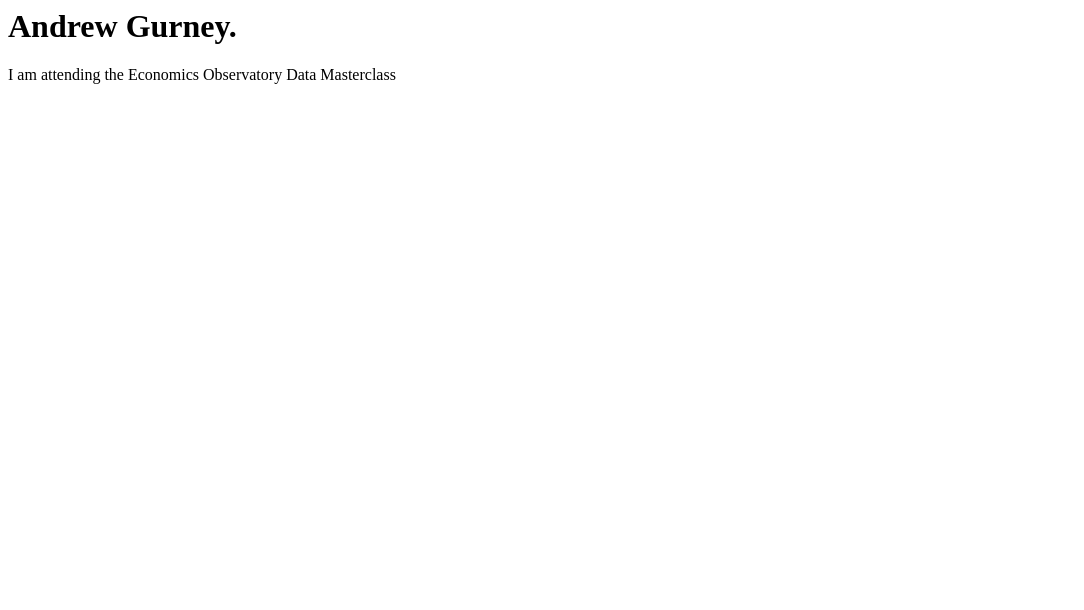
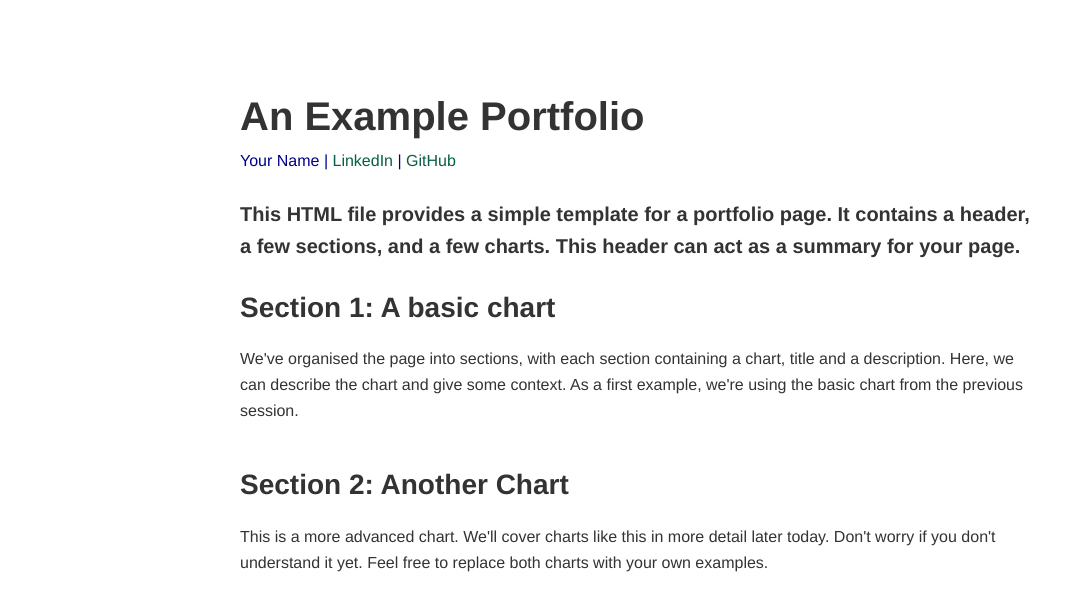
Before and after one commit to ADGurney/ADGurney.github.io, a plain HTML site: page index.html in a window 1280 px wide. Shown: the whole page, without its empty margins (0-1084 px from the left). Drawn offline with Linux system fonts and the light colour scheme; a script that the page names is missing.

Commit message:
Add files via upload

```diff
--- a/index.html
+++ b/index.html
@@ -1,8 +1,100 @@
+<!-- This HTML file provides a simple example of a portfolio page. It contains a header, a few sections, and a few charts. -->
+<!-- It works with the three css files in this folder: example1.css, example2.css and example3.css. -->
+<!-- The HTML file defines the structure of the page, and the CSS files define how it looks. -->
+<!-- The CSS examples are all designed to work with this page. Try swapping them out on line 29 and see what happens. -->
+
+<!-- Take a look around and make your own copy to adapt for your own use. -->
+
+<!-- This is a comment -->
+<!-- Comments are not displayed in the browser -->
+<!-- They can be used to leave notes in the code -->
+
+<!DOCTYPE html>
 <html>
-  <body>
-    <h1> Andrew Gurney. </h1>
+    <!-- HTML is heirarchial: tags like this define elements on the page.
+    Each tag does something different. For example:
+        - The <html> tag defines the whole document.
+        - The <h1> tag defines a large heading
+        - The <p> tag defines a paragraph
+        - Tags appear as an opening <div> and closing </div> pair
+    -->
 
-    <p> I am attending the Economics Observatory Data Masterclass </p>
+<head>
+    <!-- The head tag links to resources our page needs and defines information about it. Tags in the <head> aren't displayed on the page. -->
 
-  </body>
+    <!-- This is a link to a stylesheet which contains rules about how each element on the page should be defined-->
+    <!-- Try swapping example1.css to another, and take a look at example1.css to see if you understand it-->
+    <link rel="stylesheet" type="text/css" href="s2_example.css">
+    <title>My Portfolio</title> <!-- The title displayed in the browser tab, not on the page itself -->
+
+    <!-- This is a link to the vega-lite which we're using to make graphs -->
+    <script src="https://cdn.jsdelivr.net/npm/vega@5"></script>
+    <script src="https://cdn.jsdelivr.net/npm/vega-lite@5"></script>
+    <script src="https://cdn.jsdelivr.net/npm/vega-embed@6"></script>
+</head>
+
+<body>
+<!-- The body tag contains the elements that visitors to our page will see. -->
+    <h1 class="big" style="margin-bottom: 0px;"> <!-- We have added a class to the header called "big" which we can use to style it in the CSS -->
+        <!-- This is a header, it is the largest text on the page -->
+        An Example Portfolio
+    </h1>
+    <p style="margin-top: 0px; color: darkblue">
+        <!-- we're setting the margin to 0px so the header and authour name are close together -->
+        Your Name | <a href="https://www.linkedin.com/in/finnmcevoy/">LinkedIn</a> | <a
+            href="https://www.github.com/FM-ds">GitHub</a>
+    </p>
+    <h3 class="small"> <!-- We have added a class to the header called "small" which we can use to style it in the CSS -->
+        This HTML file provides a simple template for a portfolio page. It contains a header, a few sections, and a few charts. This header can act as a summary for your page.
+    </h3>
+
+    <!-- We're organising the page into sections, with each section containing a chart, title and a description -->
+    <section>
+        <div class="chart-description">
+            <h2>Section 1: A basic chart</h2>
+            <p> <!-- This is a paragraph, it's the main way to display text on a web page -->
+                We've organised the page into sections, with each section containing a chart, title and a description. Here, we can describe the chart and give some context.
+                As a first example, we're using the basic chart from the previous session.
+            </p>
+        </div>
+        <figure id="Location1"></figure> <!-- we give it an id so we can put a vega-lite graph here with VegaEmbed -->
+    </section>
+
+    <section>
+        <div class="chart-description"> <!-- we are grouping the title and description together so we can style them together -->
+            <h2>Section 2: Another Chart</h2>
+            <p> <!-- This is a paragraph, it's the main way to display text on a web page -->
+                This is a more advanced chart. We'll cover charts like this in more detail later today. Don't worry if you don't understand it yet.
+                Feel free to replace both charts with your own examples.
+            </p>
+        </div>
+        <figure id="Location2"></figure> <!-- we give it an id so we can put a vega-lite graph here with VegaEmbed -->
+    </section>
+
+    <!-- Do you want to add more sections? -->
+        <!-- Try copying pasting the section above -->
+        <!-- You'll need to change the id of the figure "<figure id="Location3"... -->
+        <!-- ... and add a new variable for the graph spec in the script at the bottom of the page -->
+
+
+    <!-- This is a script, it's a way to run JavaScript code on the page -->
+    <script>
+        // This is a comment in JavaScript - it's a different language to HTML and CSS
+
+        var figure_1_spec = "s2_chart1.json"; // We're storing the URL of the graph we want to display in a variable
+        var figure_2_spec = "https://raw.githubusercontent.com/EconomicsObservatory/courses/main/2/s2_chart2.json";
+
+        vegaEmbed('#Location1', figure_1_spec) // We're using the vegaEmbed function to put a graph in the element with id figure_1
+        vegaEmbed('#Location2', figure_2_spec)
+
+        // Do you want to add more graphs?
+        // try defining a new variable for figure_3_spec, adding VegaEmbed for Location3, and adding a new section in the HTML
+        // e.g.
+        // var figure_3_spec = ...
+        // vegaEmbed('#Location3', figure_3_spec)
+
+    </script>
+
+</body>
+
 </html>
--- /dev/null
+++ b/s2_example.css
@@ -0,0 +1,67 @@
+/* This is the level 1 CSS file. If you include it in your portfolio, it'll provide some clean and basic styling */
+/* for your page. Feel free to experiment with the values, or copy them into a new file and use that instead. */
+
+/* These are comments in CSS. Comments don't do anything except explain your working to make code easier to understand. */
+
+
+body { /* We can style any HTML element by using its name - here we're styling the body */
+    /* We want text that uses a clean sans-serif font, is usually 16px big and close to black */
+    font-family: 'Helvetica Neue', Helvetica, Arial, sans-serif;
+    font-size: 16px;
+    color: #333;
+    line-height: 1.6;
+    /* we want a white page, that's centered and not too wide */
+    background-color: #fff;
+    margin:0 auto;
+    max-width: 800px;
+    padding-top: 60px;
+  }
+
+
+  /* Headings */
+  h1, h2, h3, h4, h5, h6 {
+    color: #333;
+    margin-top: 24px;
+    margin-bottom: 16px;
+    font-weight: 600;
+  }
+
+  /* We want the headings to be a little bigger than the paragraph text */
+  .big { /* This is the class we created in the HTML file, you can use it to style any element */
+    font-size: 2.5em;
+  }
+
+  h2 {
+    font-size: 1.75em;
+  }
+
+  .small {
+    font-size: 1.25em;
+  }
+
+  /* Paragraph */
+  p {
+    margin-bottom: 1em;
+    font-weight: 300;
+  }
+
+  section {
+    margin-bottom: 2.5em;  /* We want a little more space between sections */
+  }
+
+  /* Links */
+  /* We want the links to be a little more visible  and a different color */
+  a {
+    color: #065f46;
+    text-decoration: none;
+  }
+
+  a:hover {
+    text-decoration: underline;
+  }
+
+  /* Images */
+  img {
+    max-width: 100%;
+    height: auto;
+  }
```
